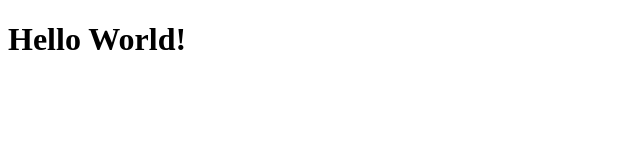
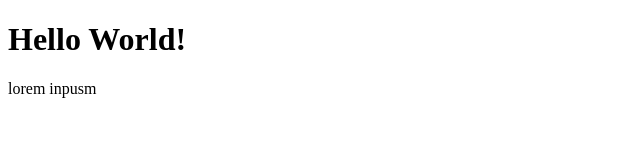
Before and after one commit to dabblerrr/ilu-git-test, a plain HTML site: page index.html in a window 1280 px wide. Shown: the whole page, without its empty margins (0-640 px from the left). Drawn offline with Linux system fonts and the light colour scheme.

Commit message:
menambahkan paragraf

```diff
--- a/index.html
+++ b/index.html
@@ -7,5 +7,6 @@
 </head>
 <body>
     <h1>Hello World!</h1>
+    <p>lorem inpusm</p>
 </body>
 </html>
```
